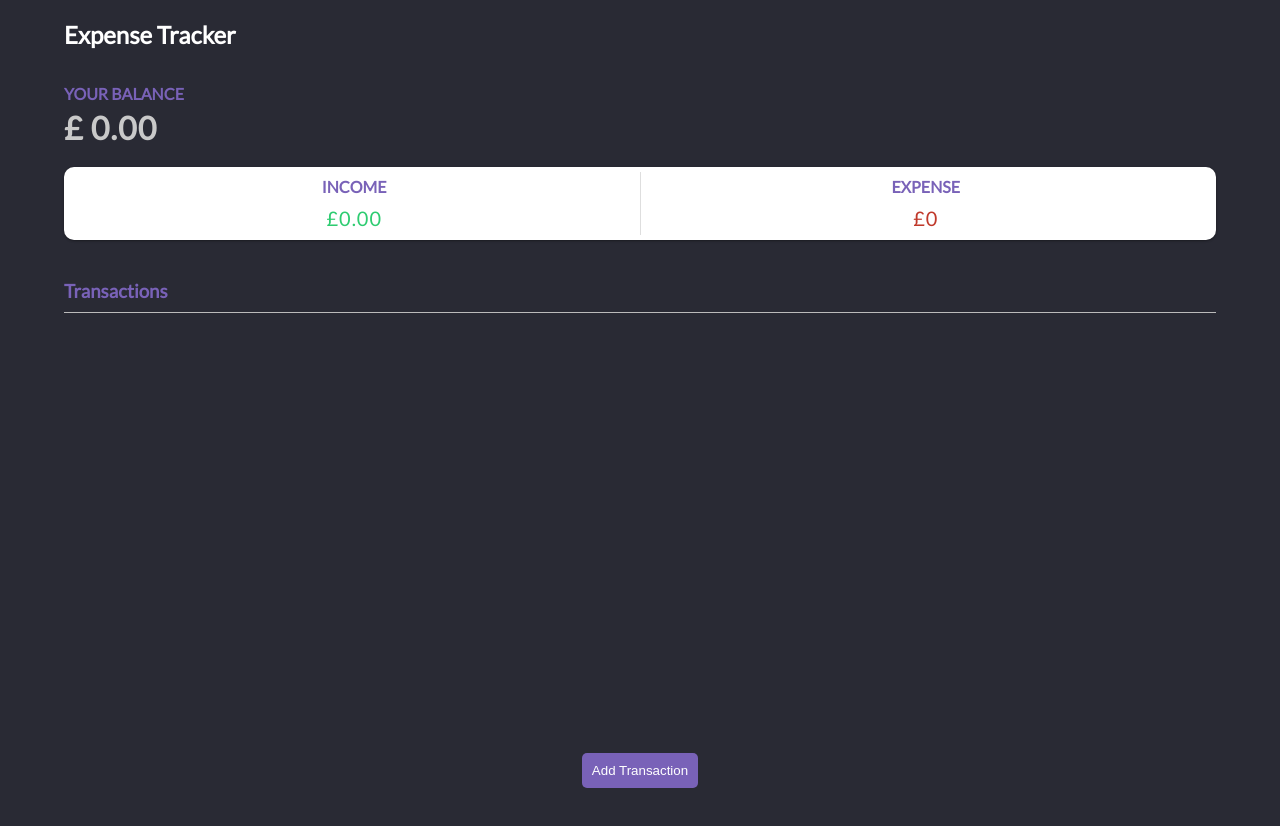
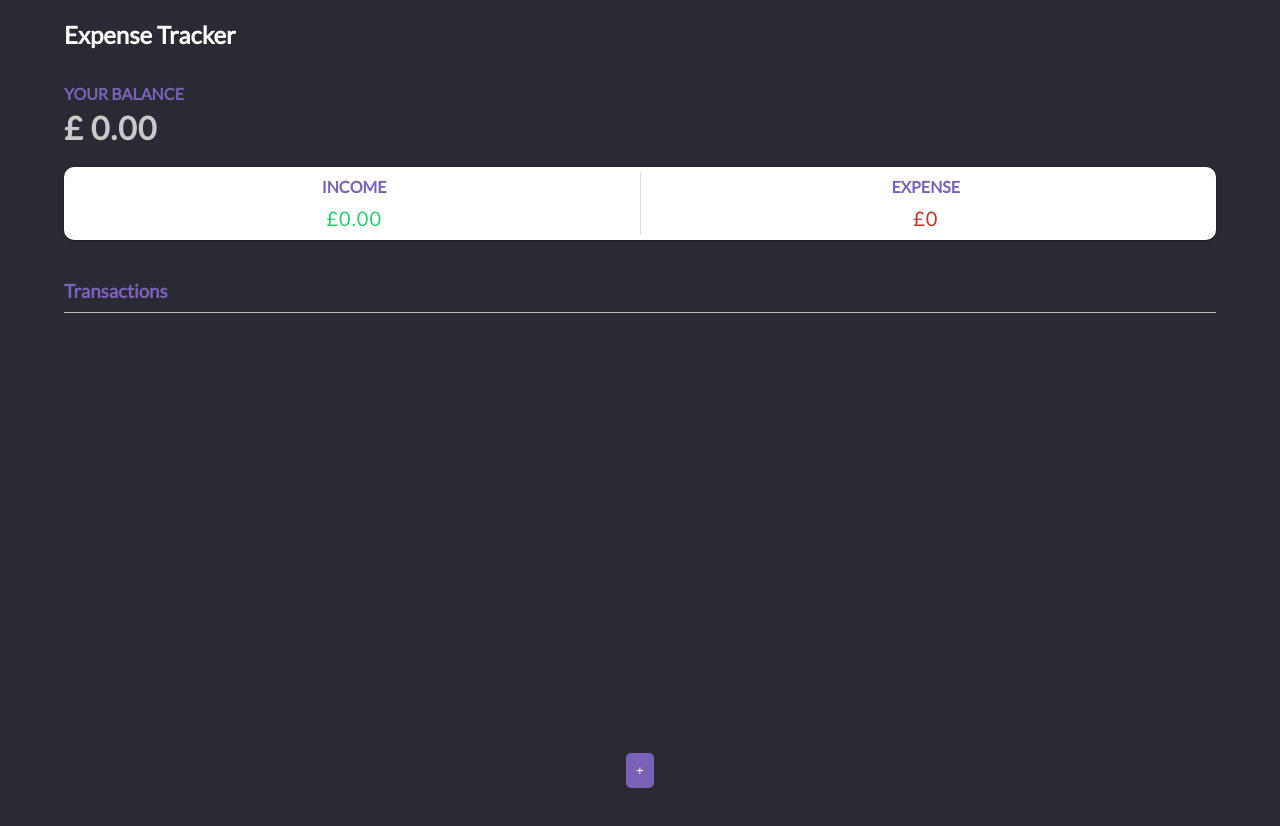
Before and after one commit to mascanho/expense-tracker, a React (Create React App) app: page / in a window 1280 px wide. Shown: the top 826 px of the page. Built offline with nearby package versions, Linux system fonts and the light colour scheme.

Commit message:
updates
updatwes

```diff
--- a/src/App.css
+++ b/src/App.css
@@ -86,6 +86,9 @@ body {
 
 .btn-add .btn-close {
   padding: 10px;
+  position: fixed;
+  top: 0;
+  right: 5%;
 }
 
 .container {
--- a/src/components/Header.js
+++ b/src/components/Header.js
@@ -14,7 +14,7 @@ const Header = () => {
               X
             </button>
           ) : (
-            <button onClick={() => setModal(!modal)}>Add Transaction</button>
+            <button onClick={() => setModal(!modal)}>+</button>
           )}
         </section>
       </div>
```
